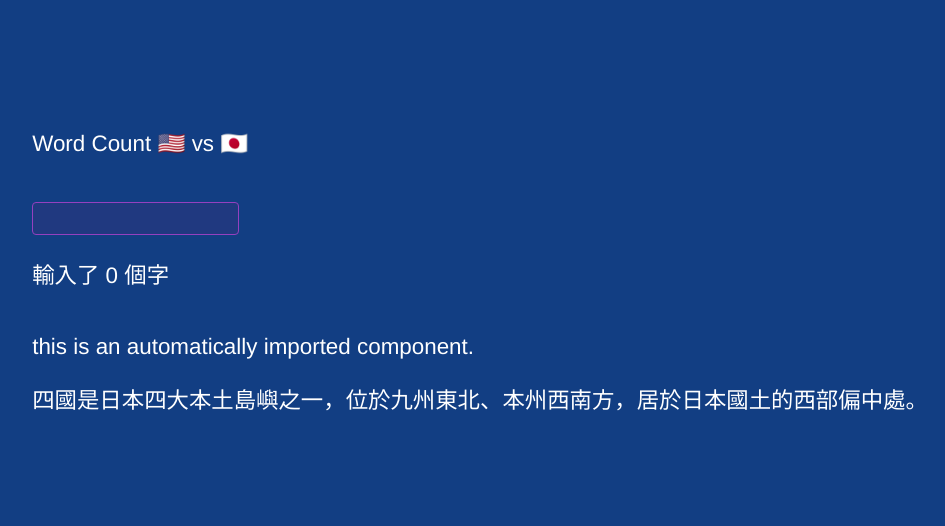
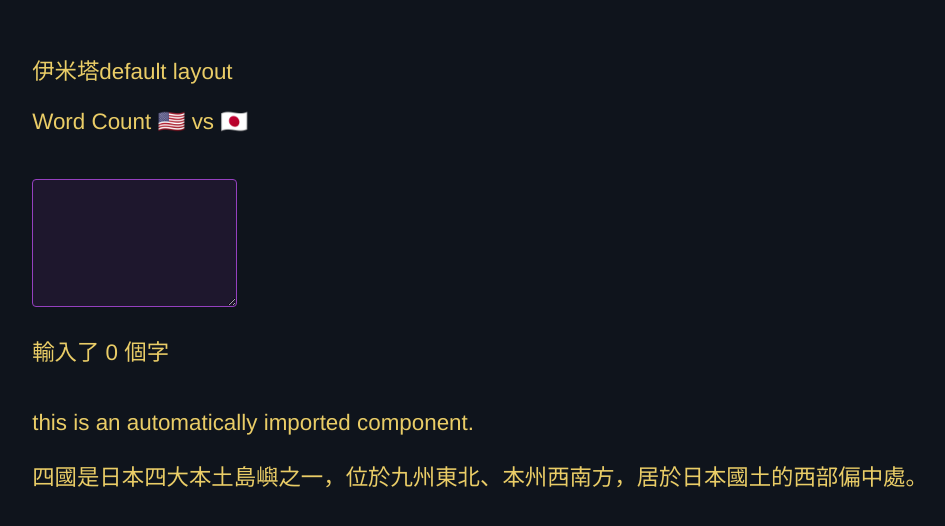
Before and after one commit to ymjoz/shikoku, a Nuxt app in the folder image/frontend/: page / in a window 1280 px wide. Shown: the part 136-662 px from the top of the page, without its empty margins (160-1105 px from the left). Built offline with nearby package versions, Linux system fonts and the light colour scheme.

Commit message:
1. 測試layouts 2. 新增README.md 測試

```diff
--- a/image/frontend/app.vue
+++ b/image/frontend/app.vue
@@ -1,6 +1,4 @@
-<script setup>
-  import AppHeader from './components/AppHeader.vue';
-
+<script setup lang="ts">
 
   useSeoMeta({
     title: 'Meet Shikoku',
@@ -14,8 +12,9 @@
   <div id="app">
     <!-- <NuxtRouteAnnouncer /> -->
     <!-- <NuxtWelcome /> -->
-    <!-- <AppHeader /> -->
-    <NuxtPage />
+    <NuxtLayout>
+      <NuxtPage />
+    </NuxtLayout>
   </div>
 </template>
 
@@ -24,10 +23,10 @@
   body {
     background-color: #0f141c;
     opacity: 1;
-    background-image: radial-gradient(#3853ab 0.6000000000000001px,
-        #123e83 0.6000000000000001px);
+    background-image: radial-gradient(#212943 0.6000000000000001px,
+        #0f141c 0.6000000000000001px);
     background-size: 12px 12px;
-    color: white;
+    color: rgb(234, 205, 103);
   }
 
   #app {
--- a/image/frontend/components/WordCount.vue
+++ b/image/frontend/components/WordCount.vue
@@ -1,7 +1,8 @@
 <template>
   <div>
     <p>Word Count 🇺🇸 vs 🇯🇵</p>
-    <input v-model="wordCount" type="text" />
+    <!-- <input v-model="countWords" type="text" /> -->
+    <textarea v-model="countWords"></textarea>
     <p>輸入了 {{ count }} 個字</p>
   </div>
 </template>
@@ -11,13 +12,13 @@
     name: 'WordCountVue',
     data() {
       return {
-        wordCount: '',
+        countWords: '',
         test: 'Shikoku-Island'
       }
     },
     computed: {
       count() {
-        return this.wordCount.length
+        return this.countWords.length
       }
     },
   }
@@ -35,6 +36,16 @@
     color: rgb(244, 242, 238);
   }
 
+  textarea {
+    padding: 8px 14px;
+    border: 1px solid hsl(280deg, 50%, 50%);
+    border-radius: 4px;
+    outline: none;
+    background: hsl(280deg, 50%, 30%, 0.2);
+    color: rgb(244, 242, 238);
+    height: 110px;
+  }
+
   p {
     margin-top: 1em;
     margin-bottom: 2em;
--- /dev/null
+++ b/image/frontend/layouts/admin-dashboard.vue
@@ -0,0 +1,8 @@
+<template>
+  <div>
+    <p>admin dashboard layout</p>
+    <slot />
+  </div>
+
+
+</template>
--- /dev/null
+++ b/image/frontend/layouts/default.vue
@@ -0,0 +1,8 @@
+<template>
+  <div>
+    <p>伊米塔default layout</p>
+    <slot />
+  </div>
+
+
+</template>
--- /dev/null
+++ b/image/frontend/layouts/skk-base-layout.vue
@@ -0,0 +1,6 @@
+<template>
+  <div>
+    <p>伊米塔 shikoku-base-layout</p>
+    <slot />
+  </div>
+</template>
--- a/image/frontend/pages/about.vue
+++ b/image/frontend/pages/about.vue
@@ -10,7 +10,13 @@
 <style scoped>
 
   p {
-    font: 4em sans-serif;
+    font: 2.8em sans-serif;
     font-family: Helvetica, Arial, sans-serif;
   }
 </style>
+
+<script setup lang="ts">
+  definePageMeta({
+    layout: 'skk-base-layout',
+  })
+</script>
--- /dev/null
+++ b/image/frontend/pages/admin.vue
@@ -0,0 +1,13 @@
+<template>
+  <div>
+    <h1>Admin Dashboard(IT God)</h1>
+  </div>
+</template>
+
+<script setup lang="ts">
+  definePageMeta({
+    layout: 'admin-dashboard',
+  })
+</script>
+
+<style lang="scss" scoped></style>
```
Also changed, not shown: 1 other file (tests, documents, lock files or other folders).
